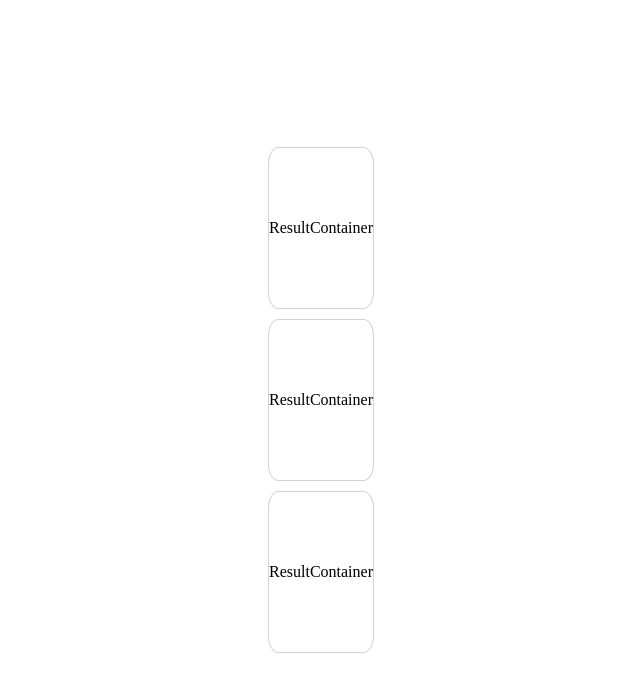
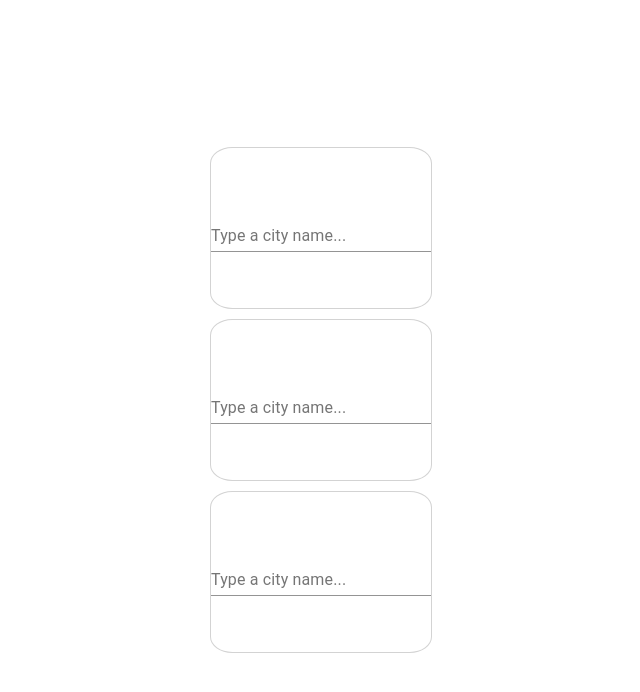
Before and after one commit to DougMoraes-zz/destiny-picker, a React (Create React App) app: page / in a window 1280 px wide. Shown: the top 692 px of the page, without its empty margins (319-959 px from the left). Built offline with nearby package versions, Linux system fonts and the light colour scheme.

Commit message:
feaT: implement TextField

```diff
--- a/src/Components/ResultContainer/ResultContainer.jsx
+++ b/src/Components/ResultContainer/ResultContainer.jsx
@@ -1,4 +1,5 @@
 import React from "react";
+import { TextField } from "@material-ui/core";
 
 const ResultContainer = props => {
   return (
@@ -12,7 +13,7 @@ const ResultContainer = props => {
         margin: "5px"
       }}
     >
-      ResultContainer
+      <TextField label="Type a city name..." />
     </div>
   );
 };
```
